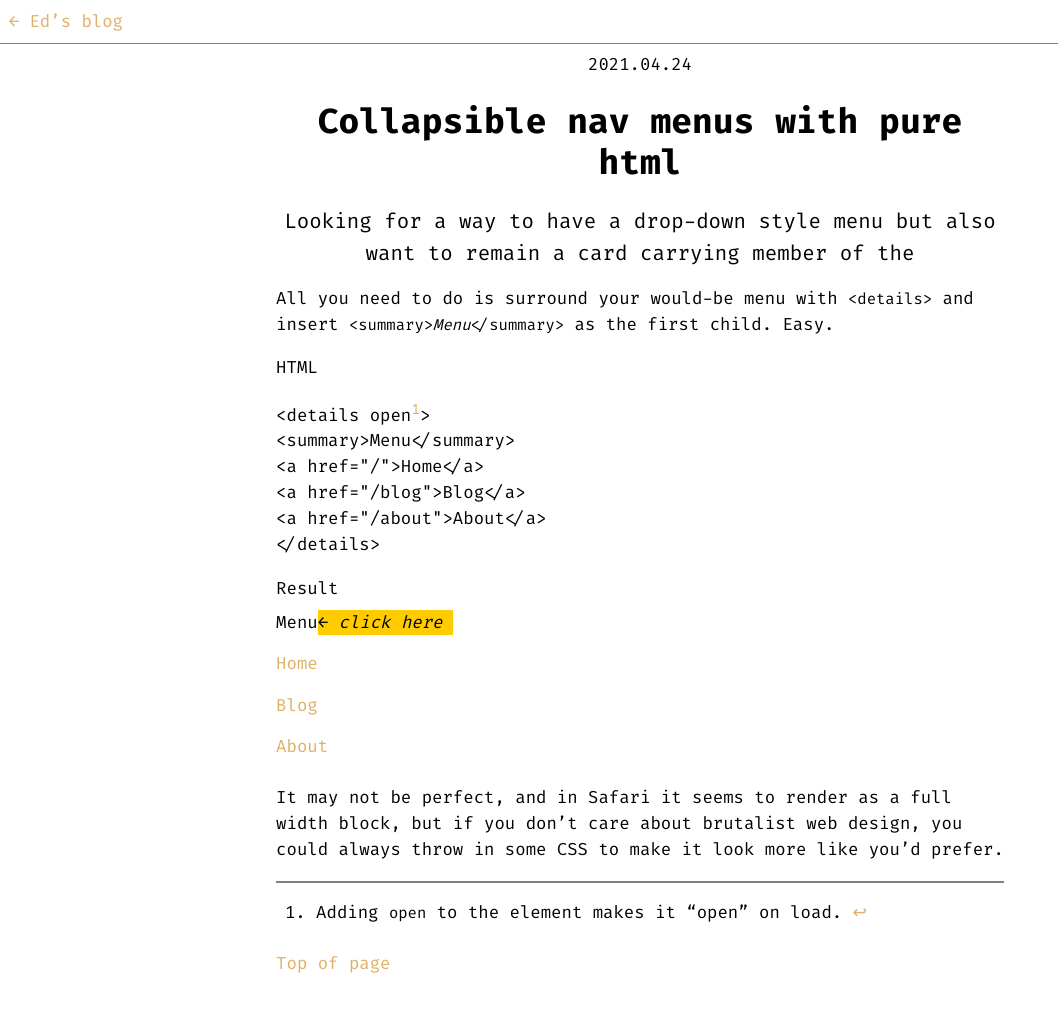
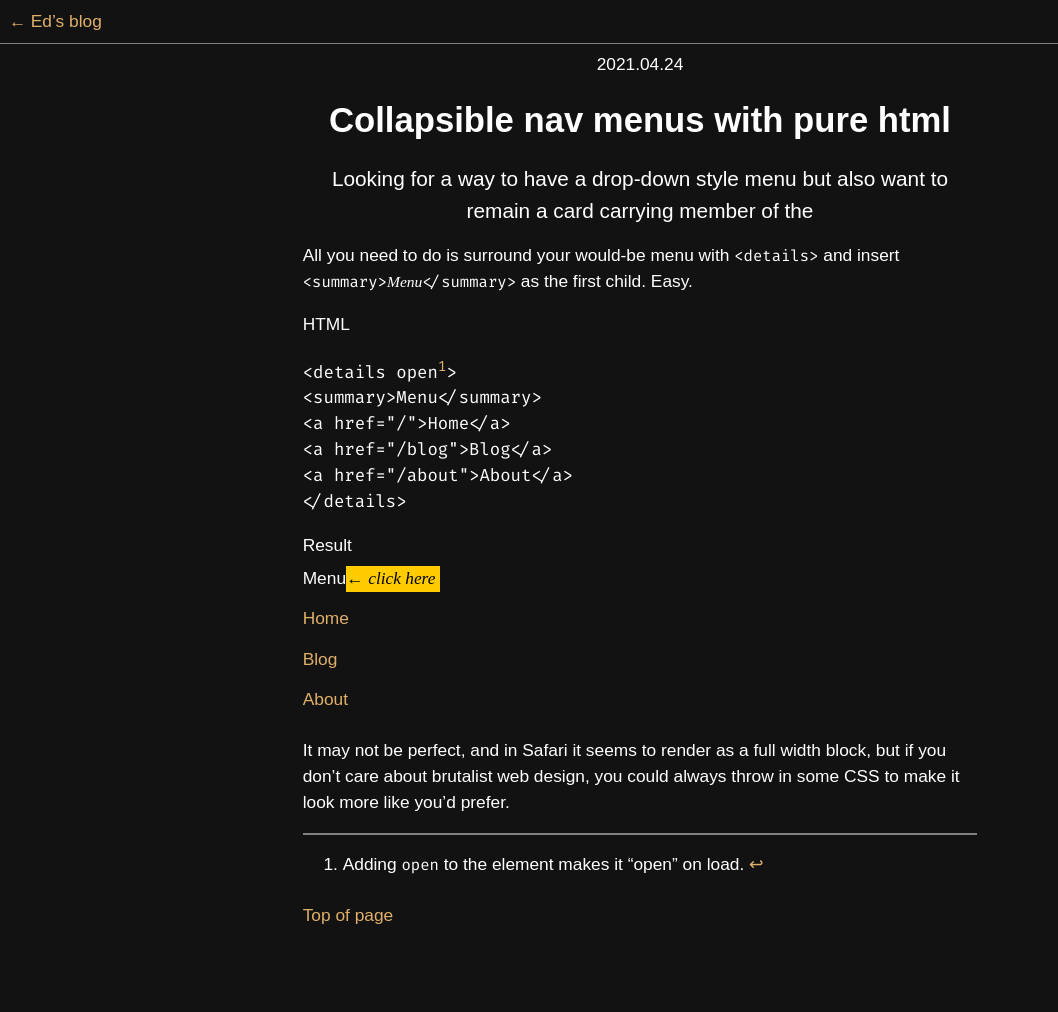
Before and after one commit to edbritton/edbritton.github.io, a Jekyll site: the page built from blog/_posts/2021-04-24-collapsible-nav-menus-with-pure-HTML.md, in a window 1280 px wide and 1020 px high. Shown: the top 1012 px of the window, without its empty margins (0-1058 px from the left). Built offline with Jekyll 4.4.1, drawn with Linux system fonts in a browser that asks for light colours; nearby versions of some CDN libraries; our own code applies the rules of GitHub Pages for plain Markdown files.

Commit message:
Fira code for monospace fonts, and dark mode only

```diff
--- a/_includes/head.html
+++ b/_includes/head.html
@@ -2,9 +2,9 @@
 
 <meta charset="utf-8">
 <meta name="viewport" content="width=device-width">
-<meta name="theme-color" content="#ffffff" media="(prefers-color-scheme:light)">
+<!-- <meta name="theme-color" content="#ffffff" media="(prefers-color-scheme:light)"> -->
 <meta name="theme-color" content="#000000">
-<meta name="color-scheme" content="dark light">
+<meta name="color-scheme" content="dark">
 
 <link rel="stylesheet" href="/assets/css/styles.css">
 <link rel="me" href="https://mastodon.social/@edbritton">
--- a/assets/css/styles.scss
+++ b/assets/css/styles.scss
@@ -23,7 +23,7 @@ html, body, body >:first-child {
 }
 
 body {
-  font-family: 'Fira Code', ui-sans-serif, sans-serif;
+  font-family: ui-sans-serif, sans-serif;
   font-size: 13pt;
   line-height: 1.5;
   max-width: 72ch;
@@ -48,7 +48,7 @@ body {
   }
 }
 
-i, cite, em, var, address, dfn { font-family: 'Fira Code', ui-serif, serif }
+i, cite, em, var, address, dfn { font-family: ui-serif, serif }
 
 tt, code, kbd, samp, pre, xmp, plaintext, listing { font-family: 'Fira Code', ui-monospace, monospace }
 
```
